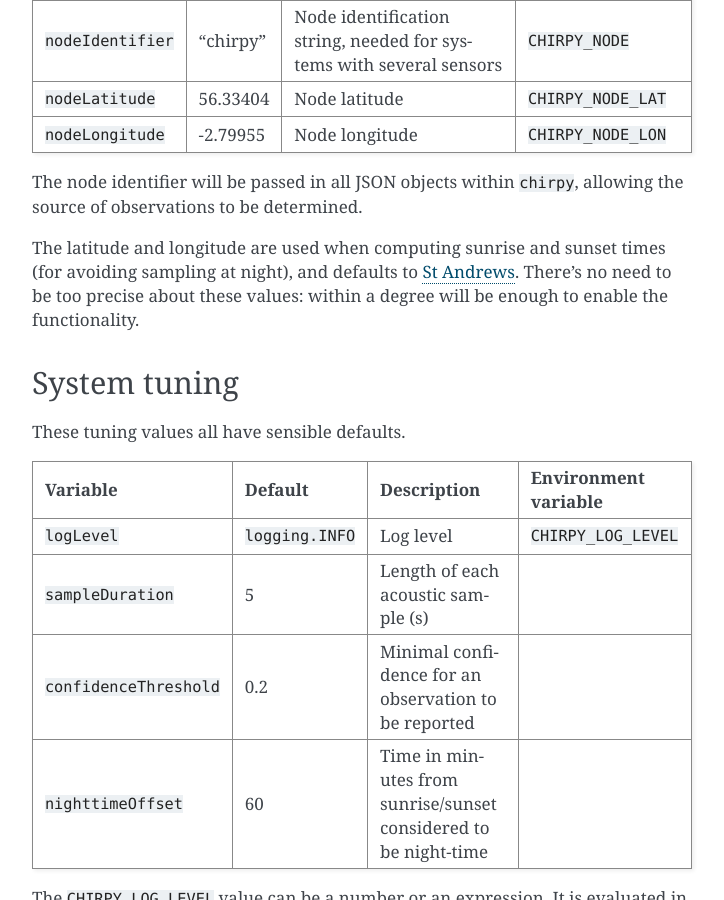
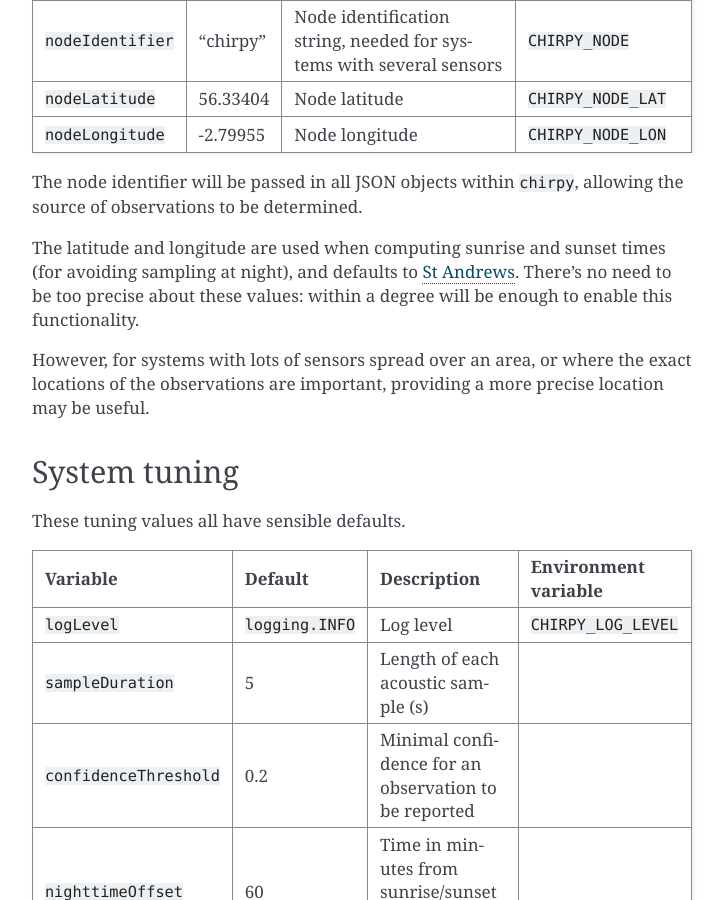
Before and after one commit to simoninireland/chirpy, a Sphinx documentation site: the page built from doc/config.rst, in a window 1280 px wide and 900 px high, scrolled down 518 px. Shown: the whole window, without its empty margins (388-1112 px from the left). Built offline with Sphinx 7.4.7, drawn with Linux system fonts in a browser that asks for light colours.

Commit message:
Expanded discussion of GPS location

```diff
--- a/doc/config.rst
+++ b/doc/config.rst
@@ -38,7 +38,11 @@ The node identifier will be passed in all JSON objects within
 The latitude and longitude are used when computing sunrise and sunset
 times (for avoiding sampling at night), and defaults to `St Andrews`_.
 There's no need to be too precise about these values: within a degree
-will be enough to enable the functionality.
+will be enough to enable this functionality.
+
+However, for systems with lots of sensors spread over an area, or
+where the exact locations of the observations are important, providing
+a more precise location may be useful.
 
 System tuning
 -------------
```
